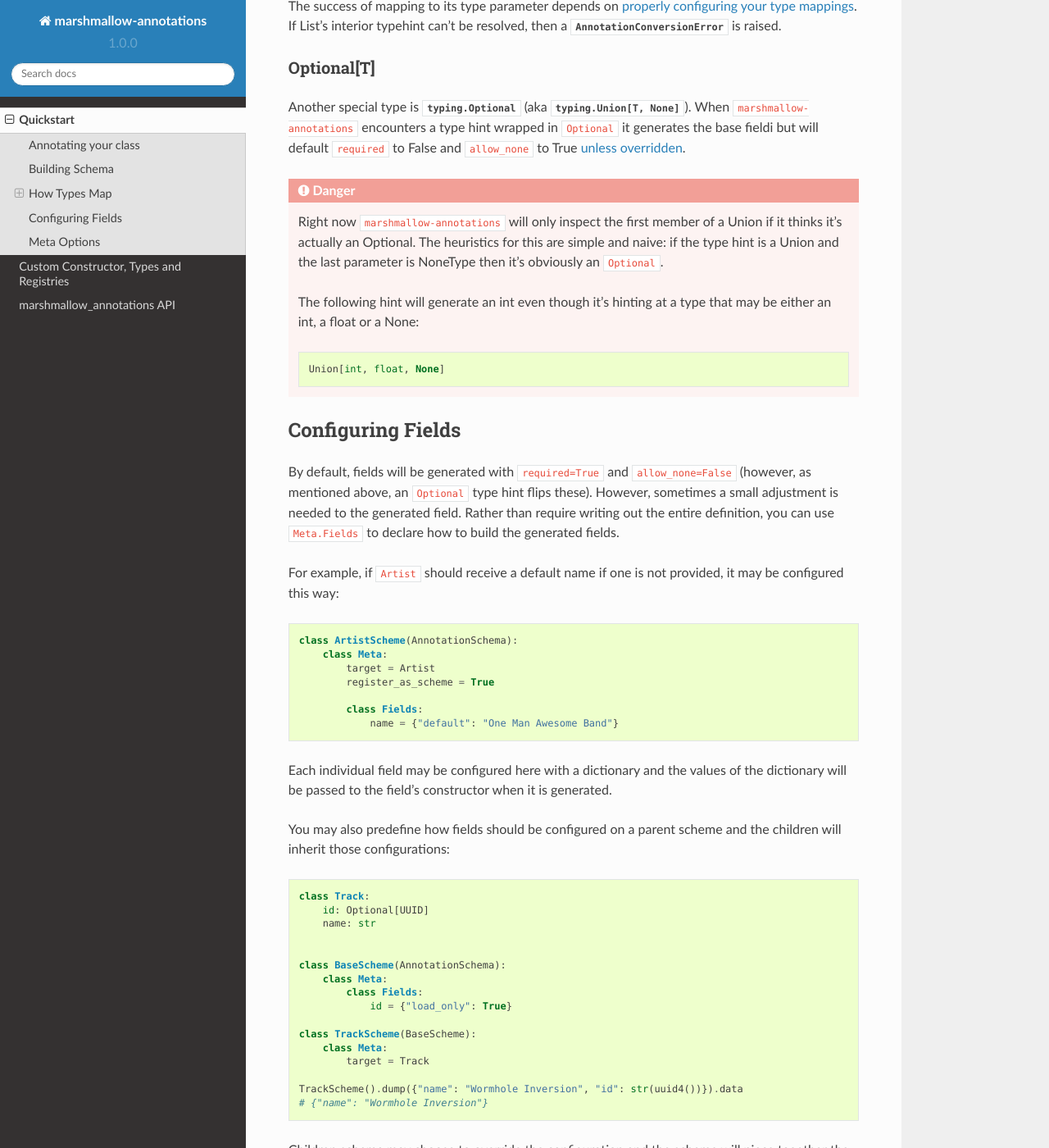
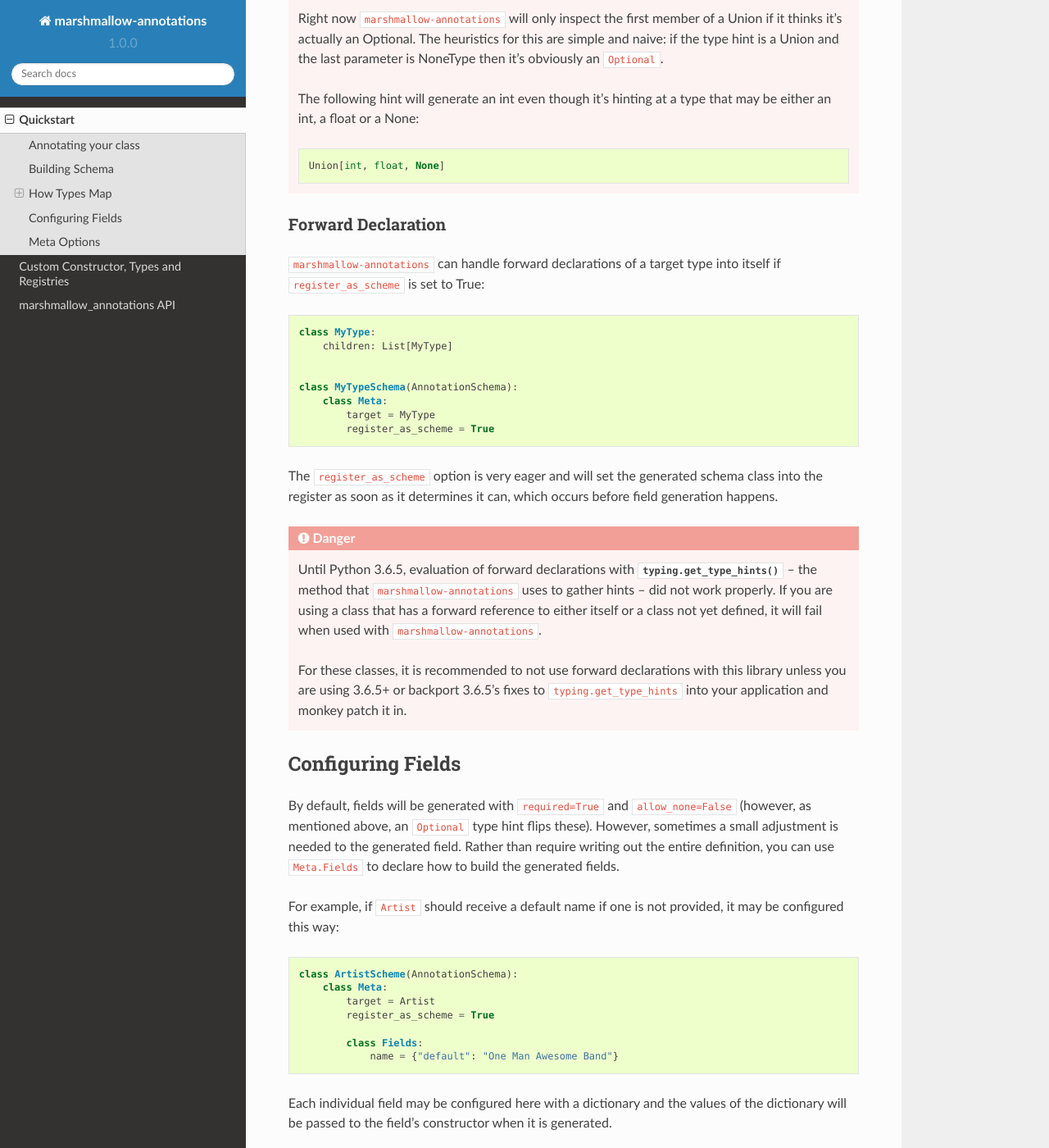
Before and after one commit to justanr/marshmallow-annotations, a Sphinx documentation site: the page built from docs/quickstart.rst, in a window 1280 px wide and 1400 px high, scrolled down 3214 px. Shown: the whole window at 82% size. Built offline with Sphinx 7.4.7 and the Read the Docs theme 2.0.0, drawn with Linux system fonts in a browser that asks for light colours; some of the changed text lies outside the part shown.

Commit message:
typings and docs

```diff
--- a/docs/quickstart.rst
+++ b/docs/quickstart.rst
@@ -199,6 +188,38 @@ it generates the base fieldi but will default ``required`` to False and
         Union[int, float, None]
 
 
+Forward Declaration
+===================
+
+``marshmallow-annotations`` can handle forward declarations of a target type
+into itself if ``register_as_scheme`` is set to True::
+
+    class MyType:
+        children: List[MyType]
+
+
+    class MyTypeSchema(AnnotationSchema):
+        class Meta:
+            target = MyType
+            register_as_scheme = True
+
+
+The ``register_as_scheme`` option is very eager and will set the generated
+schema class into the register as soon as it determines it can, which occurs
+before field generation happens.
+
+.. danger::
+
+    Until Python 3.6.5, evaluation of forward declarations with
+    :func:`typing.get_type_hints` -- the method that ``marshmallow-annotations``
+    uses to gather hints -- did not work properly. If you are using a class
+    that has a forward reference to either itself or a class not yet defined,
+    it will fail when used with ``marshmallow-annotations``.
+
+    For these classes, it is recommended to not use forward declarations with
+    this library unless you are using 3.6.5+ or backport 3.6.5's fixes to
+    ``typing.get_type_hints`` into your application and monkey patch it in.
+
 ******************
 Configuring Fields
 ******************
```
Also changed, not shown: other parts of docs/quickstart.rst (+0 -11 lines), 7 other files.
